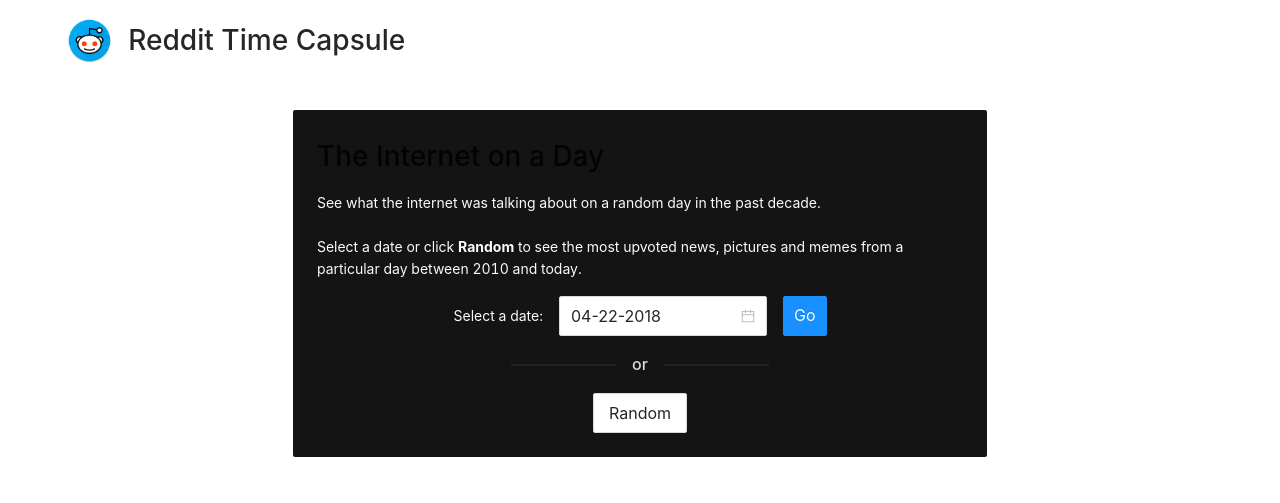
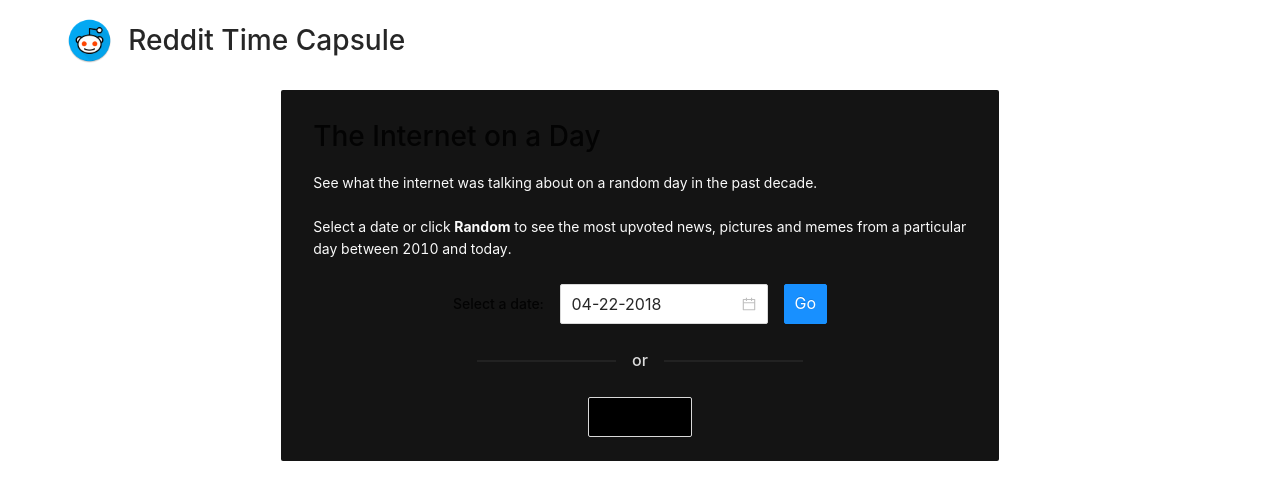
Before and after one commit to dannyhines/reddit-time-capsule, a React (Create React App) app: page / in a window 1280 px wide. Shown: the top 503 px of the page. Built offline with nearby package versions, Linux system fonts and the light colour scheme; no server answers.

Commit message:
improve date selection view

```diff
--- a/src/components/ContentView/index.tsx
+++ b/src/components/ContentView/index.tsx
@@ -27,9 +27,9 @@
     }
 
     useEffect(() => {
-        const endDate = (startDate || new Date().getTime()) + 86400
+        const endDate = (startDate || new Date().getTime()) + 86400 // 1 day
         // console.log("making request with startDate ", startDate, ", endDate: ", endDate)
-        const url = `https://api.pushshift.io/reddit/search/submission/?q=&after=${startDate}&before=${endDate}&metadata=false&frequency=hour&advanced=false&sort=desc&sort_type=score&size=8&subreddit=`;
+        const url = `https://api.pushshift.io/reddit/search/submission/?after=${startDate}&before=${endDate}&sort_type=score&sort=desc&size=10&subreddit=`;
 
         const fetchData = async () => {
             setLoading(true)
--- a/src/components/DateSelector/DateSelectionView.tsx
+++ b/src/components/DateSelector/DateSelectionView.tsx
@@ -14,21 +14,40 @@
     const { handleSubmit } = props;
     const { width } = useWindowDimensions();
     const [date, setDate] = useState<Dayjs | null>(getRandomDate())
+    // this variable makes sure they don't spam the 'Go' or 'Random' btns
+    const [btnDisabled, setbtnDisabled] = useState(false)
 
+    const submitDate = (date: Dayjs | null) => {
+        if (date && !btnDisabled) {
+            // Update the parent date to call api
+            handleSubmit(date.startOf('day').unix())
+            setTimeout(() => {
+                setbtnDisabled(false)
+            }, 1500)
+            setbtnDisabled(true)
+        }
+    }
+
+    const handleRandom = () => {
+        if (!btnDisabled) {
+            const date = getRandomDate()
+            setDate(date)
+            submitDate(date)
+        }
+    }
     useEffect(() => {
-        // If the date exists, update the parent
-        if (date) {
-            handleSubmit(date.startOf('day').unix())
-        }
+        // set random to start
+        submitDate(date)
     }, [])
 
     const buttonSize = width > 500 ? "large" : "middle"
     return (
-        <Row justify="center" style={{ padding: 20 }}>
+        <Row justify="center" >
             <Col lg={14} md={18}>
                 <Card
                     bordered={false}
                     headStyle={{ borderBottom: 0 }}
+                    style={{ padding: '0 8px' }}
                 >
                     <h1>
                         The Internet on a Day
@@ -38,9 +57,9 @@
                         <br /><br />
                         Select a date or click <strong>Random</strong> to see the most upvoted news, pictures and memes from a particular day between 2010 and today.
                     </p>
-                    <Row gutter={16} justify="center" align='middle' style={{ marginTop: 12 }}>
+                    <Row gutter={16} justify="center" align='middle' style={{ marginTop: 12, padding: 8 }}>
                         <Col>
-                            Select a date:
+                            <h4 style={{ margin: 0 }}>Select a date:</h4>
                         </Col>
                         <Col>
                             <DatePicker
@@ -54,28 +73,25 @@
                         <Col>
                             <Button type="primary" htmlType="submit" size={buttonSize}
                                 style={{ paddingLeft: 10, paddingRight: 10 }}
-                                disabled={date === null || date.isBefore('2010-01-01') || date.isAfter(new Date())}
-                                onClick={() => {
-                                    if (date) {
-                                        handleSubmit(date.startOf('day').unix())
-                                    }
-                                }}>
+                                disabled={btnDisabled || date === null || date.isBefore('2010-01-01') || date.isAfter(new Date())}
+                                onClick={() => submitDate(date)}>
                                 Go
                             </Button>
                         </Col>
                     </Row>
 
                     <Row justify='center' align='middle'>
-                        <Divider style={{ width: '40%', minWidth: '40%' }}>
+                        <Divider style={{ width: '50%', minWidth: '50%', paddingBottom: 8 }}>
                             or
                         </Divider>
 
                     </Row>
                     <Row justify='center'>
                         <Button
-                            onClick={() => handleSubmit(getRandomDate().startOf('day').unix())}
+                            onClick={() => handleRandom()}
                             size='large'
-                        // style={{ margin: '8px 0' }}
+                            disabled={btnDisabled}
+                            style={{ backgroundColor: 'black', padding: '0 20px' }}
                         >
                             Random
                         </Button>
--- a/src/components/ImageCard/index.tsx
+++ b/src/components/ImageCard/index.tsx
@@ -24,7 +24,7 @@
         cover={<Image alt="Failed to load image" src={post.url} />}
         bodyStyle={{ padding: 12 }}
       >
-        <a href={post.full_link}>
+        <a href={post.full_link} target="_blank" rel="noopener noreferrer">
           <Meta
             title={post.title}
             description={`r/${post.subreddit} · ${post.score} pts`}
--- a/src/components/ListView/index.tsx
+++ b/src/components/ListView/index.tsx
@@ -21,7 +21,7 @@
                     itemLayout="horizontal"
                     dataSource={posts}
                     renderItem={item => (
-                        <a href={item.full_link}>
+                        <a href={item.full_link} target="_blank" rel="noopener noreferrer">
                             <List.Item>
                                 <List.Item.Meta
                                     avatar={<Avatar shape="square" src={item.thumbnail} size='large' />}
--- a/src/index.css
+++ b/src/index.css
@@ -5,7 +5,7 @@
     sans-serif;
   -webkit-font-smoothing: antialiased;
   -moz-osx-font-smoothing: grayscale;
-  background-color: #000;
+  background-color: rgb(5, 5, 5);
 }
 
 code {
```
